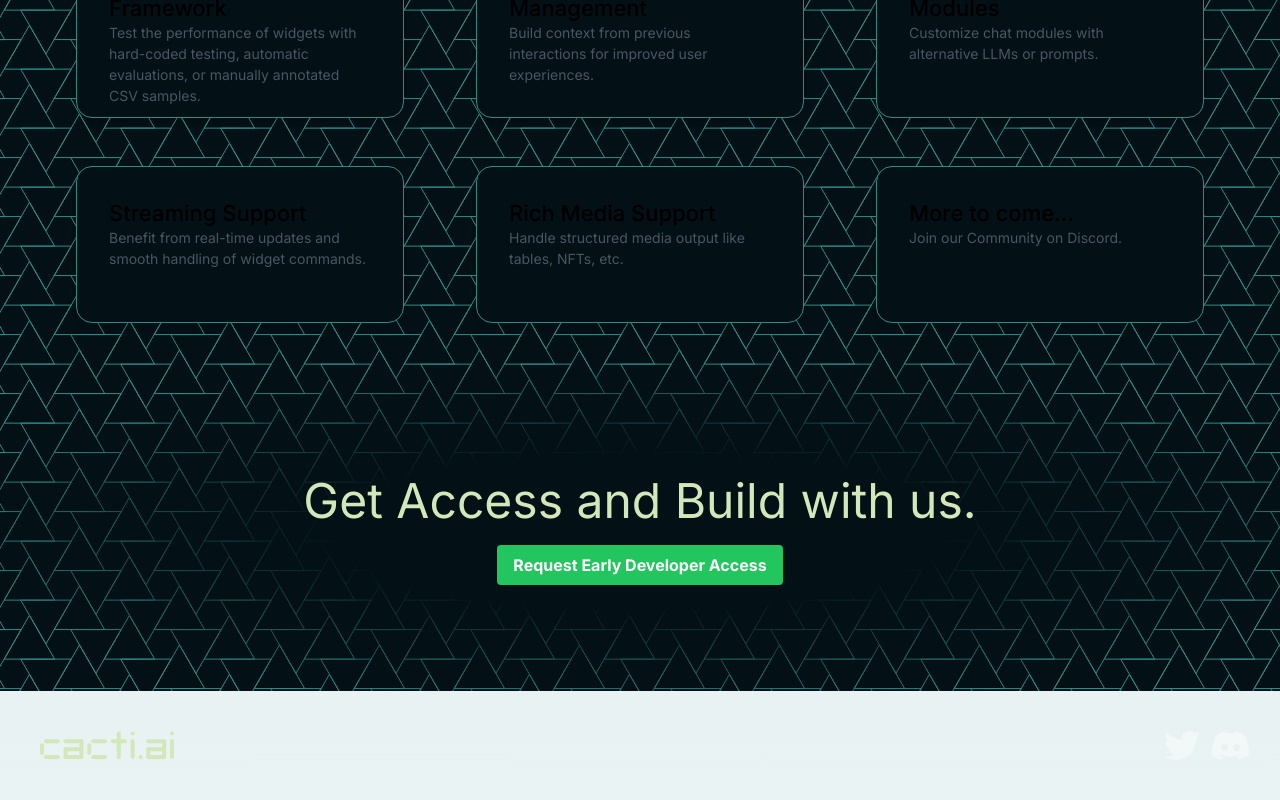
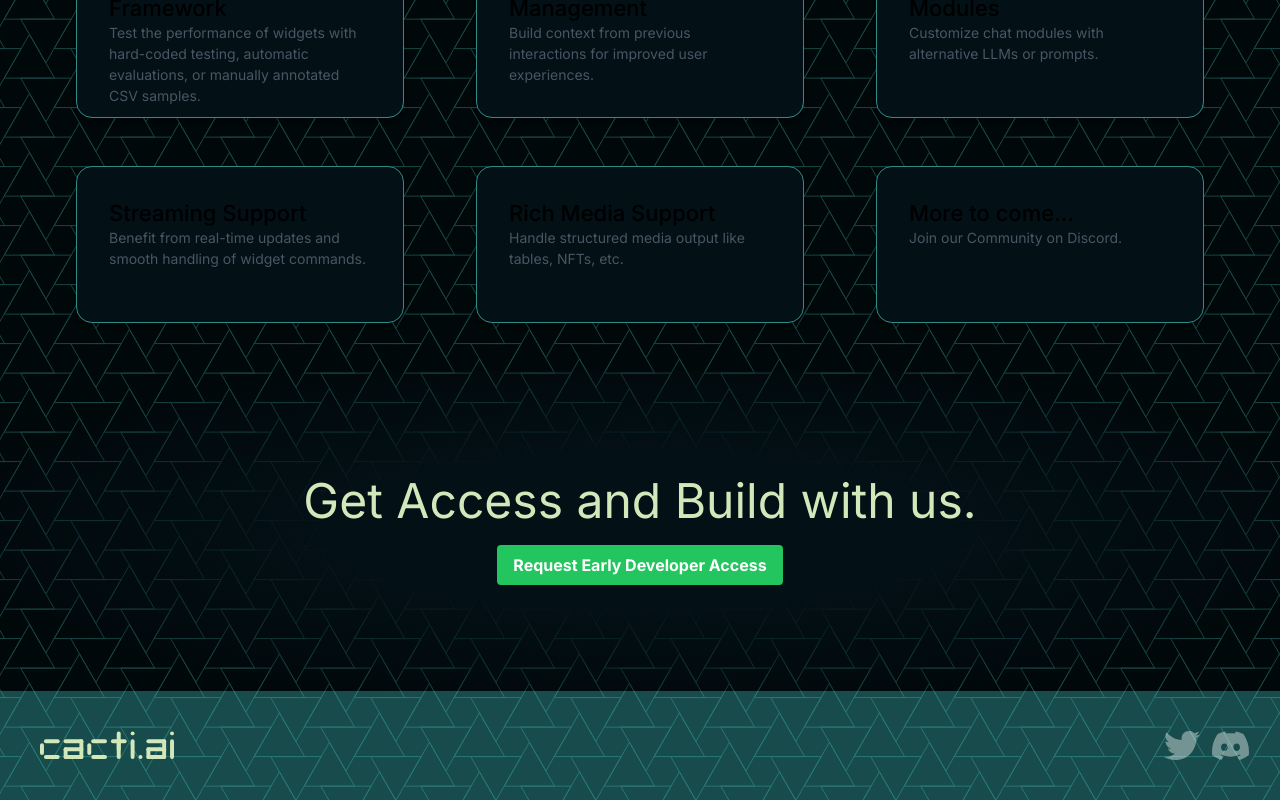
Before and after one commit to yieldprotocol/cacti-landing-page, a Next.js app: page / in a window 1280 px wide. Shown: the part 3191-3991 px from the top of the page. Built offline with nearby package versions, Linux system fonts and the light colour scheme.

Commit message:
add an overlay layer to control bg

```diff
--- a/src/components/CactiFooter.tsx
+++ b/src/components/CactiFooter.tsx
@@ -1,7 +1,7 @@
 
 const CactiFooter = () => {
   return (
-    <footer className='bg-[#2e8c87] bg-opacity-10'>
+    <footer className='bg-[#2e8c87] bg-opacity-50'>
         <div className="container mx-auto max-w-full">
             <div className="flex justify-between mx-10 py-10">
                 <img src="/cactiAILogo.svg" alt="Cacti Logo" />
--- a/src/pages/index.tsx
+++ b/src/pages/index.tsx
@@ -10,12 +10,13 @@ const inter = Inter({ subsets: ["latin"] });
 
 export default function Home() {
   return (
-    <div>
+    <div className="bg-[url(/cactiBackgroundPattern.svg)] bg-repeat">
+      <div className="bg-black/30">
         <header>
           <TopBar />
         </header>
         <main
-        className={`flex min-h-screen flex-col items-center ${inter.className} bg-[url(/cactiBackgroundPattern.svg)] bg-repeat`}
+          className={`flex min-h-screen flex-col items-center ${inter.className} bg-black/30`}
         >
           {/* Top Panel */}
           <div className=" h-[80vh] flex flex-col items-center justify-center container mx-auto bg-fade-black-to-transparent">
@@ -105,7 +106,8 @@ export default function Home() {
                 We&apos;ve released Cacti under an AGPL license.
               </p>
               <p className="text-sm text-[28px] text-white/80">
-              Use our developer features and start building in the open with us.
+                Use our developer features and start building in the open with
+                us.
               </p>
             </div>
           </div>
@@ -214,5 +216,6 @@ export default function Home() {
         {/* FOOTER */}
         <CactiFooter />
       </div>
+    </div>
   );
 }
```
Lines whose indentation alone changed are shown as unchanged.
